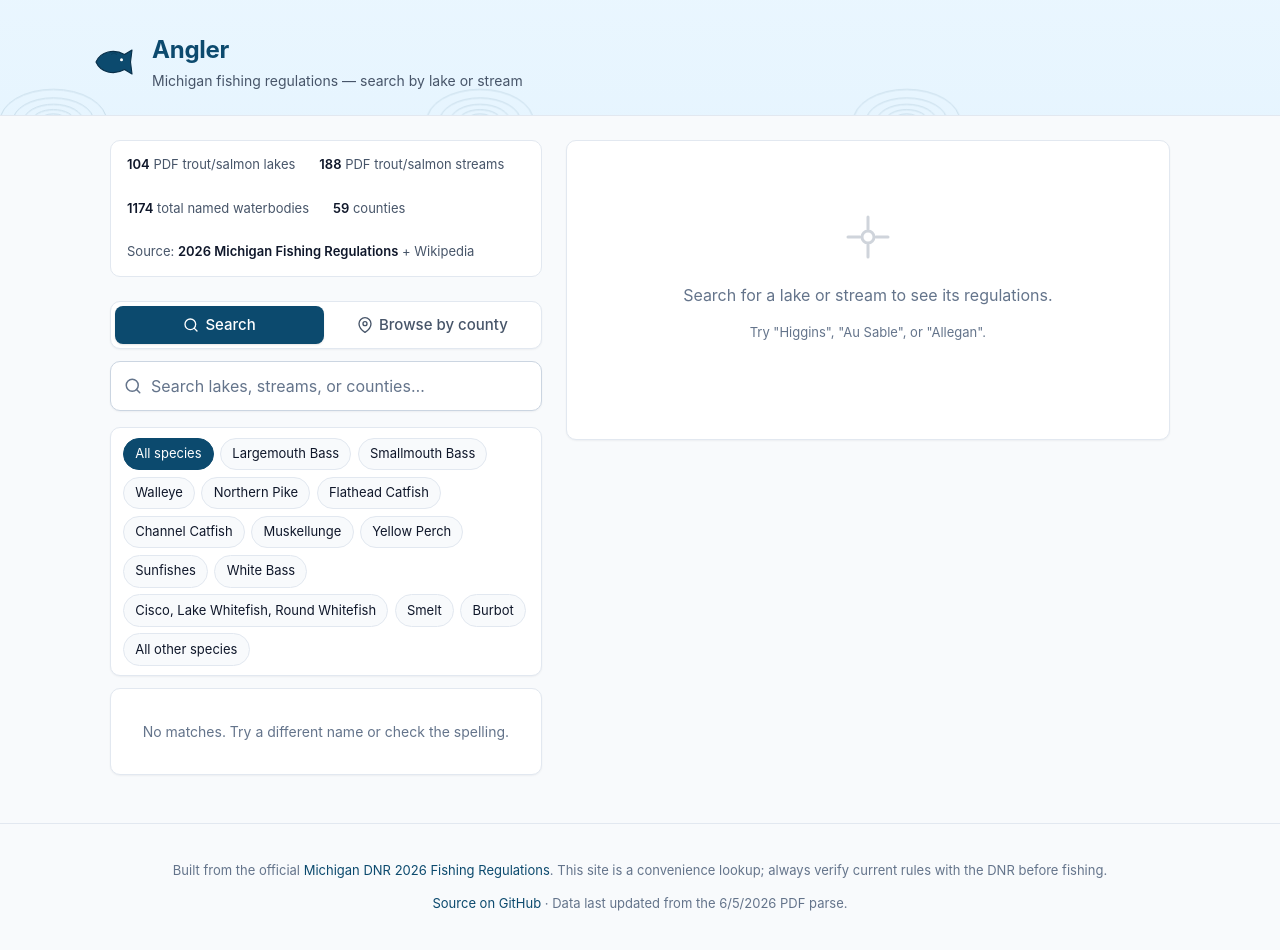
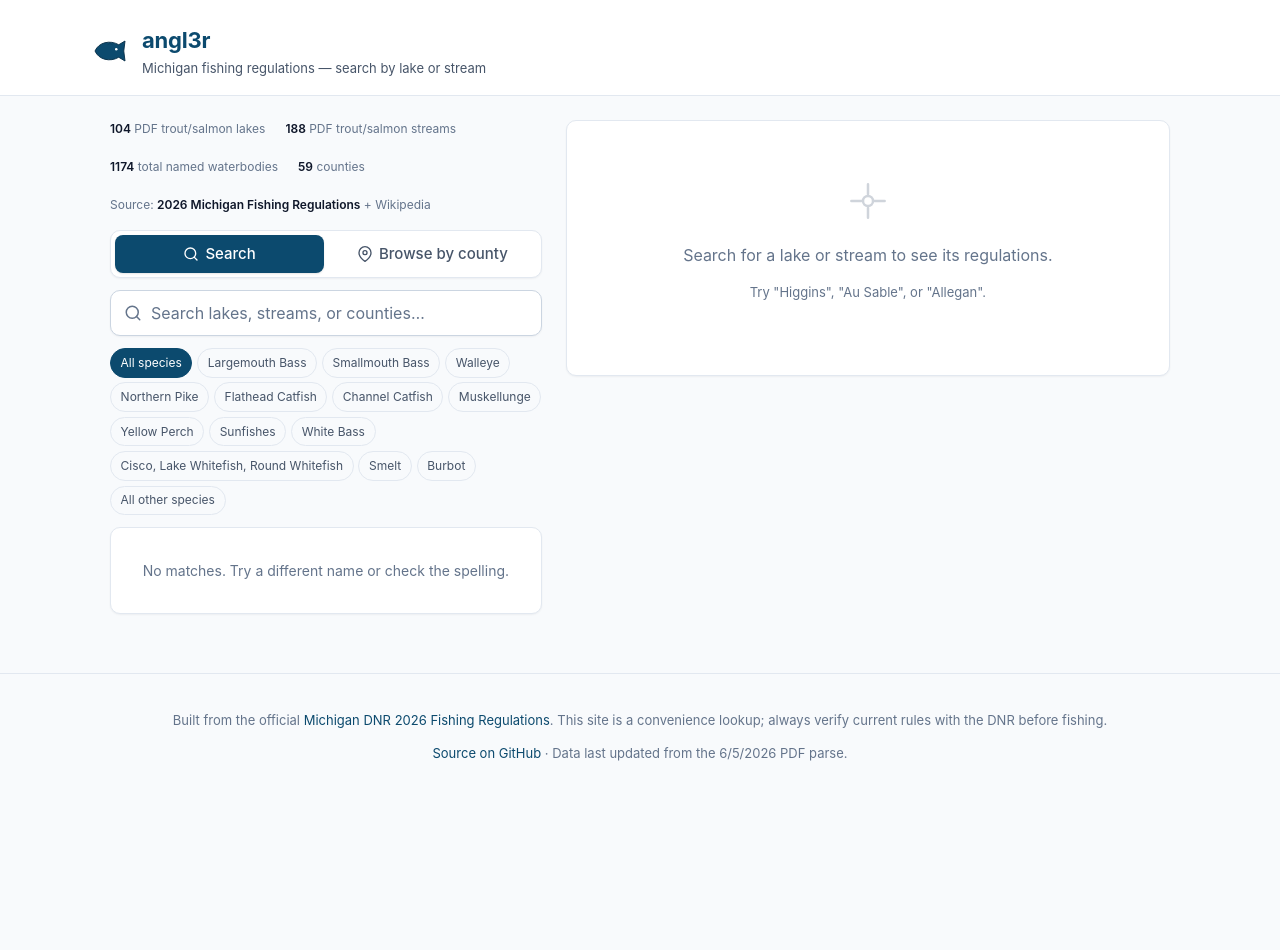
Before and after one commit to tsteinke11306/angl3r, a website built with Vite: page index.html in a window 1280 px wide. Both pictures are taken after a click on the button "All species". After the commit the page ends 800 px from the top, so only its background shows below. Built offline with nearby package versions, Linux system fonts and the light colour scheme.

Commit message:
Rename to angl3r, fix county→waterbody click, clean up UI styling

```diff
--- a/index.html
+++ b/index.html
@@ -6,7 +6,7 @@
     <meta name="viewport" content="width=device-width, initial-scale=1.0" />
     <meta name="description" content="Michigan fishing regulations lookup — search by lake, stream, or species. Built from the official DNR 2026 Fishing Regulations." />
     <meta name="theme-color" content="#0c4a6e" />
-    <title>Angler — Michigan Fishing Regulations</title>
+    <title>angl3r — Michigan Fishing Regulations</title>
   </head>
   <body>
     <div id="app"></div>
--- a/package.json
+++ b/package.json
@@ -1,5 +1,5 @@
 {
-  "name": "angler",
+  "name": "angl3r",
   "private": true,
   "version": "0.1.0",
   "type": "module",
--- a/src/main.ts
+++ b/src/main.ts
@@ -1,5 +1,5 @@
 /**
- * Angler — Michigan Fishing Regulations
+ * angl3r — Michigan Fishing Regulations
  * Main app entry point.
  *
  * Loads the static data, sets up the search box, and renders results
@@ -96,7 +96,7 @@ function renderHeader(): string {
       <div class="site-header__inner">
         <img src="${logoUrl}" alt="" class="site-logo" />
         <div>
-          <h1 class="site-title">Angler</h1>
+          <h1 class="site-title">angl3r</h1>
           <p class="site-tagline">Michigan fishing regulations — search by lake or stream</p>
         </div>
       </div>
@@ -354,7 +354,7 @@ function renderDetailForResult(result: Result, data: RegsData): string {
   // the Wikipedia article.
   const pdfPage = record.pdf_record?.source_page;
   const pdfHref = pdfPage
-    ? `https://github.com/tsteinke11306/angler/blob/main/data/2026-Michigan-Fishing-Regulations.pdf#page=${pdfPage}`
+    ? `https://github.com/tsteinke11306/angl3r/blob/main/data/2026-Michigan-Fishing-Regulations.pdf#page=${pdfPage}`
     : null;
   const wikiHref = record.wikipedia_title
     ? `https://en.wikipedia.org/wiki/${encodeURIComponent(record.wikipedia_title.replace(/ /g, "_"))}`
@@ -486,7 +486,7 @@ function renderFooter(): string {
         This site is a convenience lookup; always verify current rules with the DNR before fishing.
       </p>
       <p style="margin-top: 0.5rem;">
-        <a href="https://github.com/tsteinke11306/angler" target="_blank" rel="noopener noreferrer">Source on GitHub</a>
+        <a href="https://github.com/tsteinke11306/angl3r" target="_blank" rel="noopener noreferrer">Source on GitHub</a>
         · Data last updated from the ${new Date().toLocaleDateString()} PDF parse.
       </p>
     </footer>
@@ -970,10 +970,12 @@ function attachResultHandlers(data: RegsData) {
       const kind = btn.dataset.kind as "lake" | "stream";
       const name = btn.dataset.name!;
       const county = btn.dataset.county!;
-      const results = search(currentQuery, data, 50);
-      const result = results.find((r) => r.name === name && r.county === county && r.kind === kind);
+      // Use findExact to look up the waterbody directly from data,
+      // not from search() — currentQuery may be empty (e.g. county filter mode),
+      // which would cause search() to return an empty array.
+      const result = findExact(data, kind, name, county);
       if (!result) return;
-      selectedResult = result;
+      selectedResult = { kind, name, county, source: result.source as "pdf" | "wikipedia", type: result.type, source_page: result.pdf_record?.source_page, section: result.section, closure: result.closure, wikipedia_title: result.wikipedia_title, matchDistance: 0, matchedField: "name" as const };
       buttons.forEach((b) => b.setAttribute("aria-selected", "false"));
       btn.setAttribute("aria-selected", "true");
       updateDetailForSelected(data);
--- a/src/styles.css
+++ b/src/styles.css
@@ -46,14 +46,8 @@ html, body {
 /* --- Header --- */
 .site-header {
   position: relative;
-  padding: 2rem 1.25rem 1.5rem;
-  background-color: var(--color-bg);
-  /* The topo background URL is set via inline style using the imported SVG
-     (see renderHeader in main.ts). The CSS variable --topo-bg is a fallback
-     if the inline style isn't applied. */
-  background-image: var(--topo-bg, none);
-  background-size: cover;
-  background-position: center;
+  padding: 1.5rem 1.25rem 1rem;
+  background-color: var(--color-bg-card);
   border-bottom: 1px solid var(--color-border);
 }
 .site-header__inner {
@@ -61,23 +55,23 @@ html, body {
   margin: 0 auto;
   display: flex;
   align-items: center;
-  gap: 0.875rem;
+  gap: 0.75rem;
 }
 .site-logo {
-  width: 48px;
-  height: 48px;
+  width: 40px;
+  height: 40px;
   flex-shrink: 0;
 }
 .site-title {
   margin: 0;
-  font-size: 1.5rem;
+  font-size: 1.375rem;
   font-weight: 700;
   letter-spacing: -0.01em;
   color: var(--color-accent);
 }
 .site-tagline {
   margin: 0.125rem 0 0;
-  font-size: 0.875rem;
+  font-size: 0.8125rem;
   color: var(--color-text-muted);
 }
 
@@ -96,11 +90,11 @@ html, body {
 /* --- Search box --- */
 .search {
   position: relative;
-  margin-bottom: 1rem;
+  margin-bottom: 0.75rem;
 }
 .search__input {
   width: 100%;
-  padding: 0.875rem 1rem 0.875rem 2.5rem;
+  padding: 0.75rem 1rem 0.75rem 2.5rem;
   font-size: 1rem;
   font-family: inherit;
   color: var(--color-text);
@@ -426,29 +420,24 @@ html, body {
 .species-filter {
   display: flex;
   flex-wrap: wrap;
-  gap: 0.4rem;
+  gap: 0.3rem;
   margin-bottom: 0.75rem;
-  padding: 0.6rem 0.75rem;
-  background: var(--color-bg-card);
-  border: 1px solid var(--color-border);
-  border-radius: var(--radius);
-  box-shadow: var(--shadow-sm);
 }
 .species-chip {
   display: inline-block;
-  padding: 0.35rem 0.7rem;
-  background: var(--color-bg);
+  padding: 0.3rem 0.6rem;
+  background: transparent;
   border: 1px solid var(--color-border);
   border-radius: 999px;
   font: inherit;
-  font-size: 0.8125rem;
-  color: var(--color-text);
+  font-size: 0.75rem;
+  color: var(--color-text-muted);
   cursor: pointer;
   transition: background 0.12s, color 0.12s, border-color 0.12s;
 }
 .species-chip:hover {
-  background: #e6f0f7;
   border-color: var(--color-accent);
+  color: var(--color-text);
 }
 .species-chip--active {
   background: var(--color-accent);
@@ -646,38 +635,38 @@ mark {
   border: 1px solid var(--color-border);
   border-radius: var(--radius);
   box-shadow: var(--shadow-sm);
-  padding: 1.5rem;
-  min-height: 300px;
+  padding: 1.25rem;
+  min-height: 200px;
 }
 .detail__placeholder {
   text-align: center;
-  padding: 3rem 1rem;
+  padding: 2.5rem 1rem;
   color: var(--color-text-subtle);
 }
-.detail__placeholder svg { width: 48px; height: 48px; opacity: 0.3; }
+.detail__placeholder svg { width: 40px; height: 40px; opacity: 0.3; }
 .detail__title {
   margin: 0 0 0.25rem;
-  font-size: 1.5rem;
+  font-size: 1.25rem;
   font-weight: 700;
   color: var(--color-text);
 }
 .detail__subtitle {
-  margin: 0 0 1.25rem;
-  font-size: 0.9375rem;
+  margin: 0 0 1rem;
+  font-size: 0.875rem;
   color: var(--color-text-muted);
 }
 .detail__section {
-  margin: 1.5rem 0;
-  padding-top: 1.25rem;
+  margin: 1.25rem 0;
+  padding-top: 1rem;
   border-top: 1px solid var(--color-border);
 }
 .detail__section:first-of-type { border-top: none; padding-top: 0; }
 .detail__section-title {
-  margin: 0 0 0.625rem;
-  font-size: 0.75rem;
+  margin: 0 0 0.5rem;
+  font-size: 0.6875rem;
   font-weight: 600;
   text-transform: uppercase;
-  letter-spacing: 0.05em;
+  letter-spacing: 0.08em;
   color: var(--color-text-subtle);
 }
 .detail__badges { display: flex; gap: 0.5rem; flex-wrap: wrap; margin-bottom: 1rem; }
@@ -761,14 +750,10 @@ mark {
 /* --- Misc --- */
 .stats {
   display: flex;
-  gap: 1.5rem;
+  gap: 1.25rem;
   flex-wrap: wrap;
-  margin: 0 0 1.5rem;
-  padding: 0.875rem 1rem;
-  background: var(--color-bg-card);
-  border: 1px solid var(--color-border);
-  border-radius: var(--radius);
-  font-size: 0.8125rem;
-  color: var(--color-text-muted);
+  margin: 0 0 1rem;
+  font-size: 0.75rem;
+  color: var(--color-text-subtle);
 }
 .stats strong { color: var(--color-text); font-weight: 600; }
--- a/vite.config.ts
+++ b/vite.config.ts
@@ -1,8 +1,8 @@
 import { defineConfig } from "vite";
 
 // GitHub Pages serves from the repo root or /<repo> subpath. We're using
-// the repo root (tsteinke11306.github.io/angler), so the base is /angler/.
-const REPO_NAME = "angler";
+// the repo root (tsteinke11306.github.io/angl3r), so the base is /angl3r/.
+const REPO_NAME = "angl3r";
 
 export default defineConfig({
   base: `/${REPO_NAME}/`,
```
Also changed, not shown: README.md.
